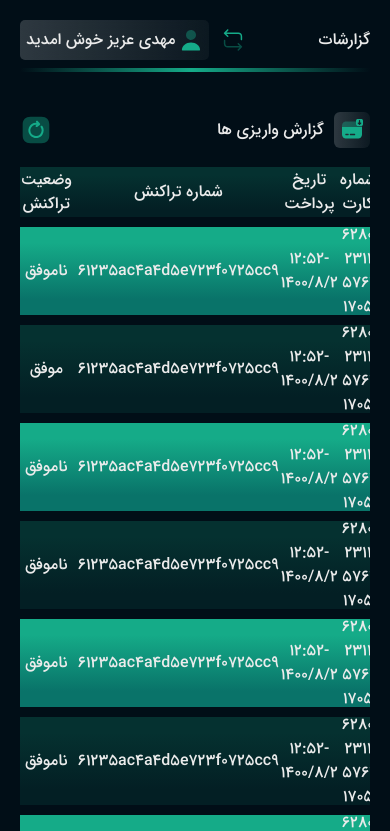
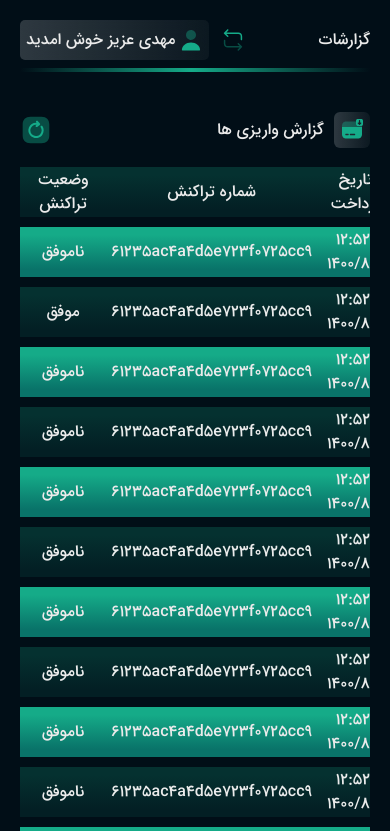
Before and after one commit to danyalbani240/dashboard, a Nuxt app: page /reports in a window 390 px wide. Shown: the top 831 px of the page. Built offline with nearby package versions, Linux system fonts and the light colour scheme.

Commit message:
reports responsived

```diff
--- a/components/TheReportsTable.vue
+++ b/components/TheReportsTable.vue
@@ -70,6 +70,7 @@ export default {
 <style scoped>
 table {
   direction: rtl;
+  min-width: 580px;
 }
 thead {
   background-image: linear-gradient(to top, #031f24 21.31%, #053130 78.69%);
--- a/components/TheSatusAndCredit.vue
+++ b/components/TheSatusAndCredit.vue
@@ -4,7 +4,7 @@
       <div class="flex-1 flex-col flex">
       <div dir="rtl">
 
-        <base-part-header dir="ltr" class="flex-row flex-row"
+        <base-part-header dir="ltr" class=" flex-row"
           :address="'usericon'"
           :headName="'وضعیت حساب کاربری'"
         />
```
